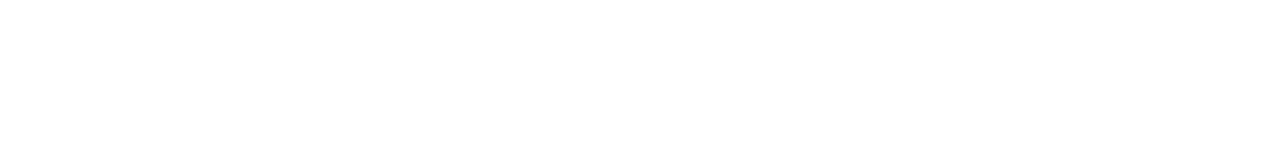
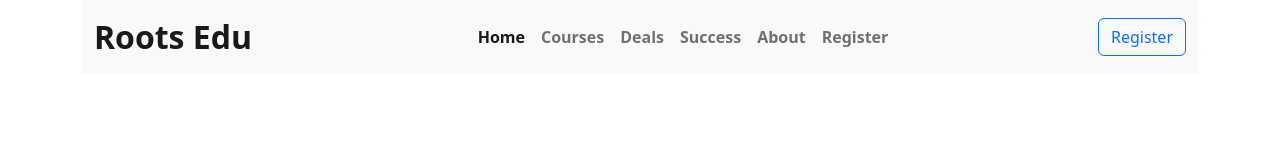
Before and after one commit to biplob2358/roots-edu-school, a plain HTML site: page index.html in a window 1280 px wide. Drawn offline with nearby package versions, Linux system fonts and the light colour scheme.

Commit message:
nav bar added

```diff
--- a/index.html
+++ b/index.html
@@ -10,6 +10,44 @@
 
   </head>
   <body>
+    <!-- Navbar start -->
+    <header>
+        <div class="container mb-5">
+            <nav class="navbar navbar-expand-lg bg-light">
+                <div class="container-fluid ">
+                  <a class="navbar-brand fs-2 fw-bold" href="#">Roots Edu</a>
+                  <button class="navbar-toggler" type="button" data-bs-toggle="collapse" data-bs-target="#navbarNavDropdown" aria-controls="navbarNavDropdown" aria-expanded="false" aria-label="Toggle navigation">
+                    <span class="navbar-toggler-icon"></span>
+                  </button>
+                  <div class="collapse navbar-collapse d-flex justify-content-center" id="navbarNavDropdown">
+                    <ul class="navbar-nav ">
+                      <li class="nav-item fw-bold">
+                        <a class="nav-link active " aria-current="page" href="#">Home</a>
+                      </li>
+                      <li class="nav-item ">
+                        <a class="nav-link fw-bold " href="#"> Courses </a>
+                      </li>
+                      <li class="nav-item">
+                        <a class="nav-link fw-bold " href="#">Deals </a>
+                      </li>
+                      <li class="nav-item">
+                        <a class="nav-link fw-bold " href="#">Success </a>
+                      </li>
+                      <li class="nav-item">
+                        <a class="nav-link fw-bold " href="#">About </a>
+                      </li>
+                      <li class="nav-item">
+                        <a class="nav-link fw-bold " href="#">Register </a>
+                      </li>
+
+                    </ul>
+                  </div>
+                  <button type="button" class="btn btn-outline-primary">Register</button>
+                </div>
+              </nav>
+        </div>
+    </header>
+      <!-- Navbar end -->
 
     <script src="https://cdn.jsdelivr.net/npm/bootstrap@5.2.0/dist/js/bootstrap.bundle.min.js" integrity="sha384-A3rJD856KowSb7dwlZdYEkO39Gagi7vIsF0jrRAoQmDKKtQBHUuLZ9AsSv4jD4Xa" crossorigin="anonymous"></script>
   </body>
```
